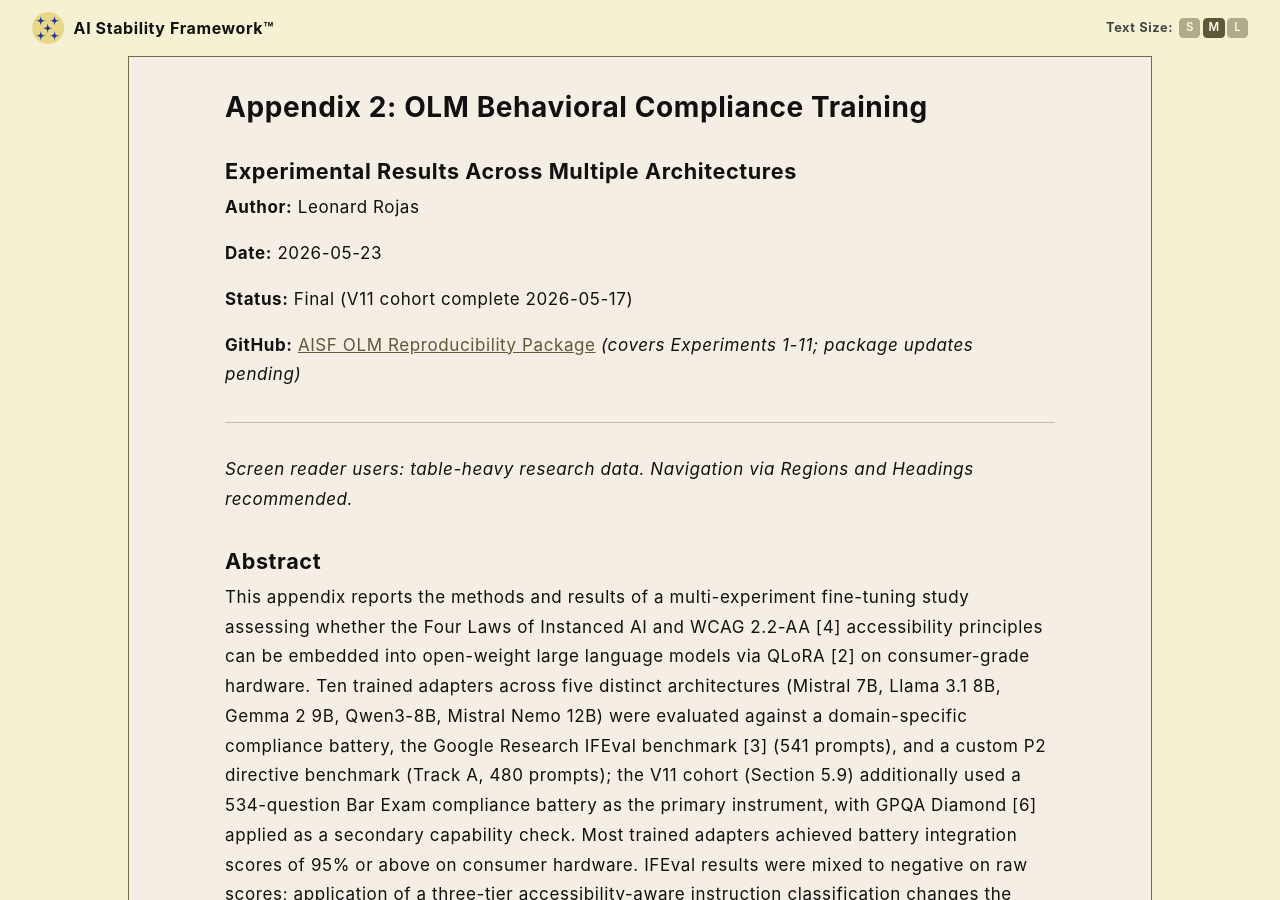
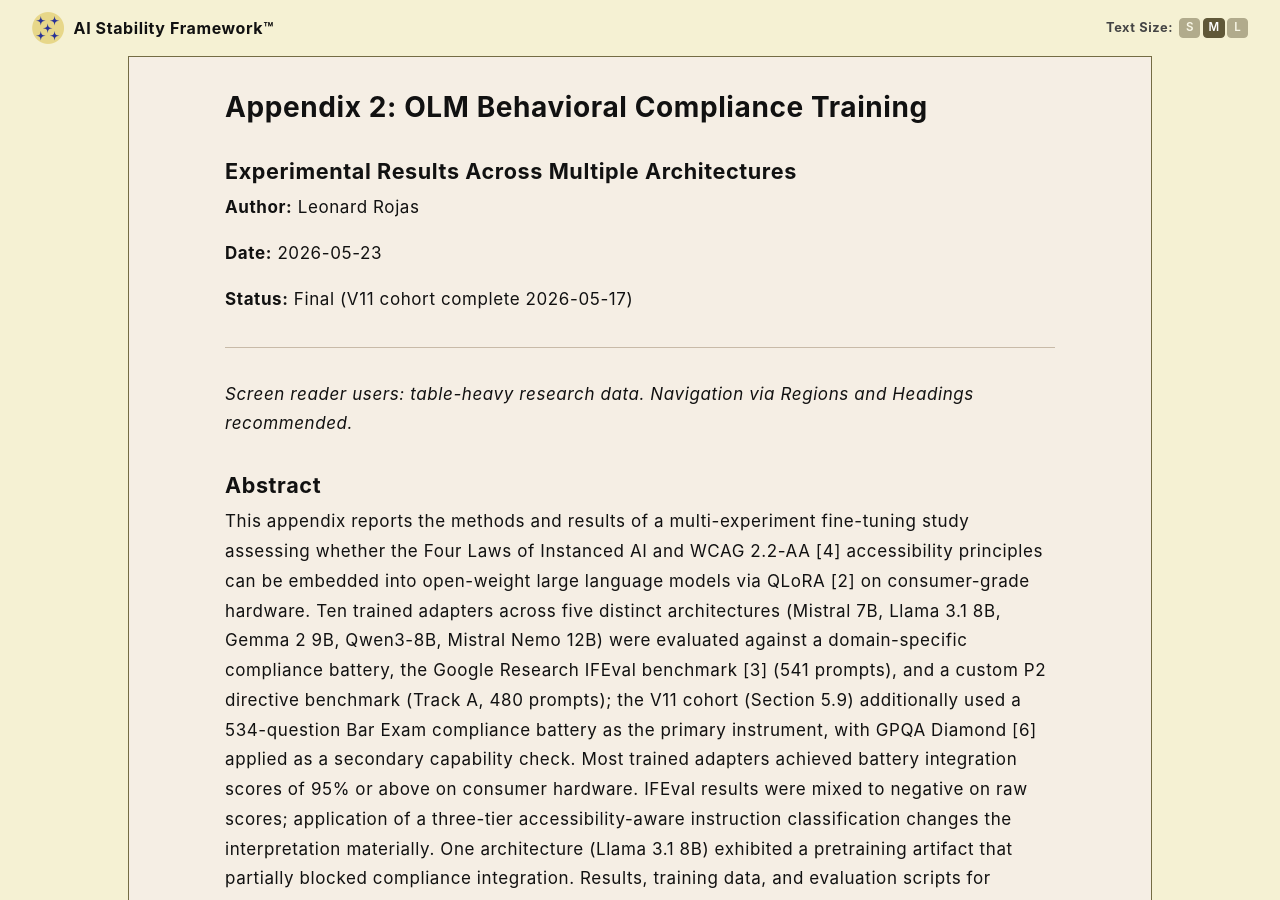
Before and after one commit to rojaslen/AISF-WEB, a Jekyll site: the page built from apx02.md, in a window 1280 px wide and 900 px high. Built offline with Jekyll 4.4.1, drawn with Linux system fonts in a browser that asks for light colours; some web fonts are replaced.

Commit message:
Update apx02.md

```diff
--- a/apx02.md
+++ b/apx02.md
@@ -13,8 +13,6 @@ nav_order: 3
 **Date:** 2026-05-23
 
 **Status:** Final (V11 cohort complete 2026-05-17)
-
-**GitHub:** [AISF OLM Reproducibility Package](https://github.com/rojaslen/AISF-downloads/tree/main/OLM){: target="_blank" rel="noopener noreferrer" } *(covers Experiments 1-11; package updates pending)*
 
 ---
 
```
